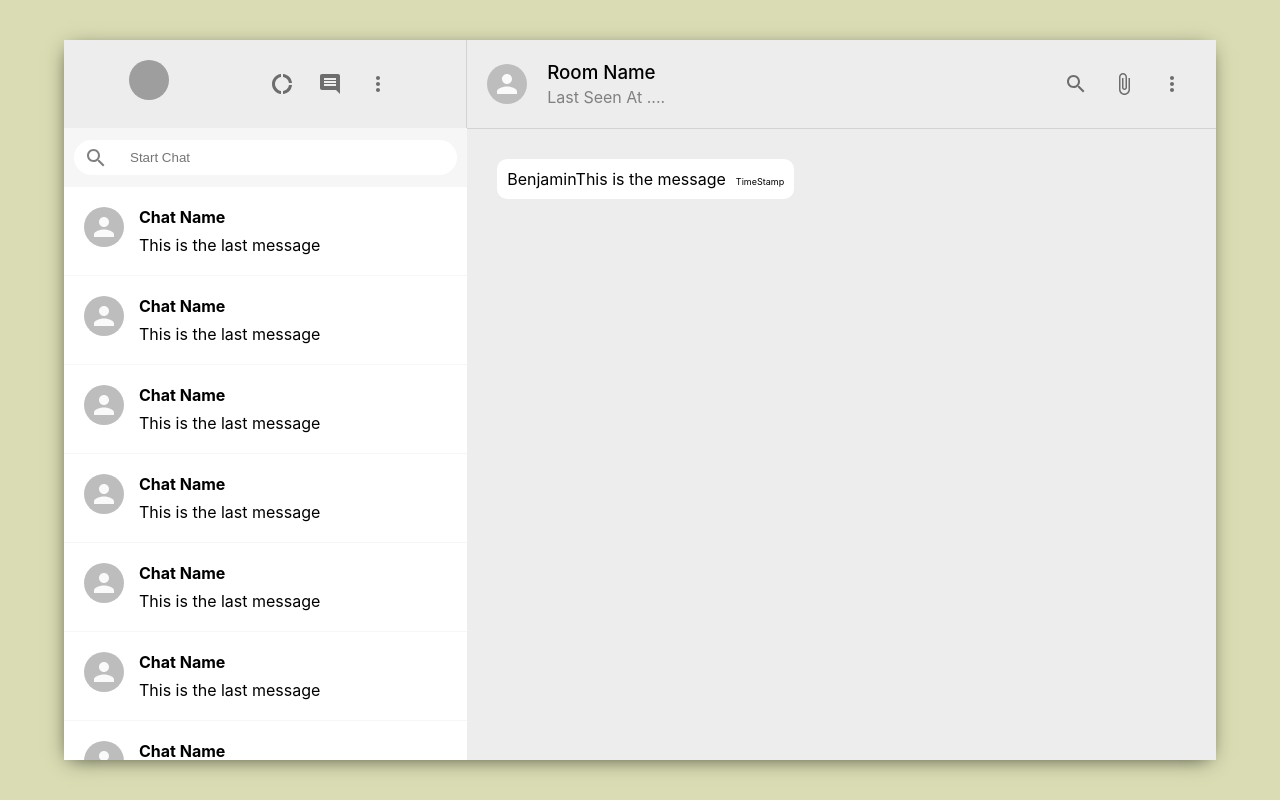
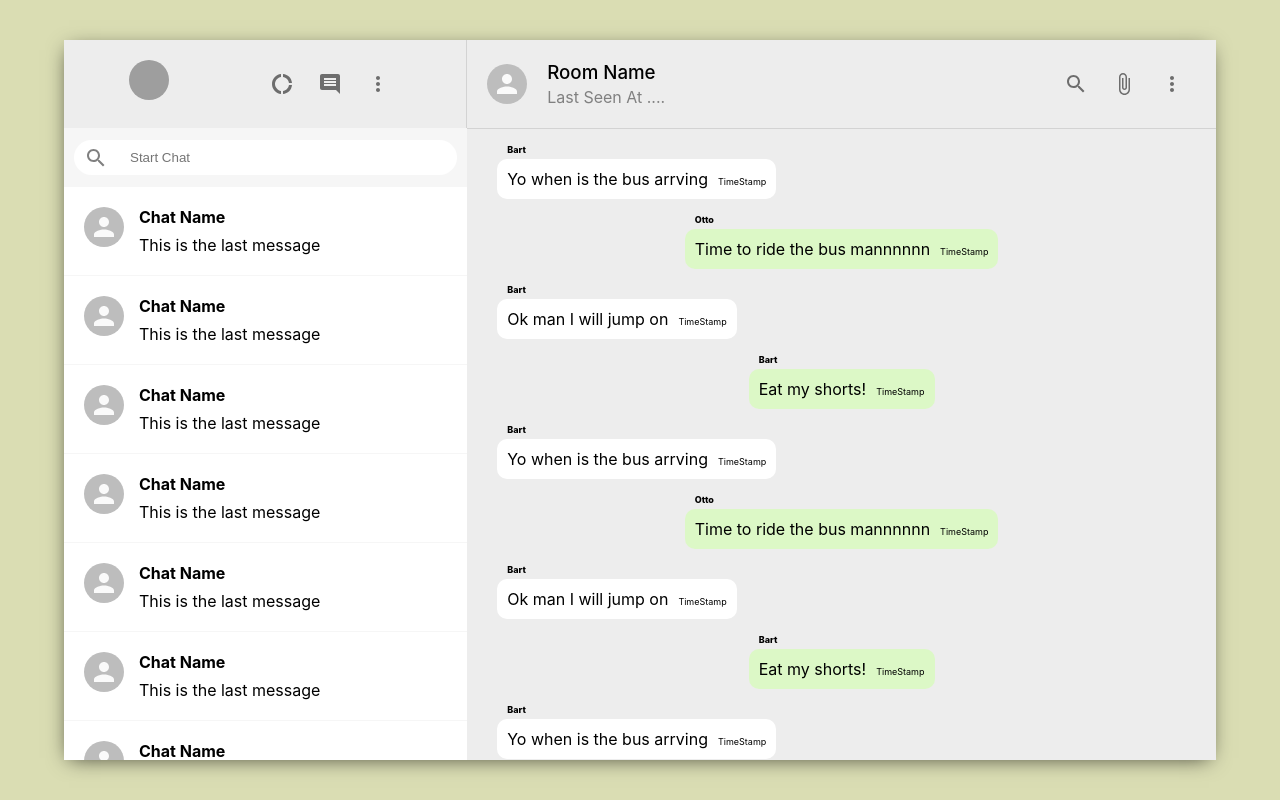
Before and after one commit to benjaminthedev/Whatsapp-Clone-MERN-Stack-Edition, a React (Create React App) app in the folder whatsapp/: page / in a window 1280 px wide. Built offline with nearby package versions, Linux system fonts and the light colour scheme; grey boxes are pictures that could not be loaded.

Commit message:
starting to build the footer chat

```diff
--- a/whatsapp/src/Chat/Chat.css
+++ b/whatsapp/src/Chat/Chat.css
@@ -30,18 +30,3 @@
     padding: 30px;
     overflow: scroll;
 }
-
-.chat__message{
-    position: relative;
-    font-size: 16px;
-    padding: 10px;
-    width: fit-content;
-    border-radius: 10px;
-    background-color: #fff;
-    margin-bottom: 30px;
-}
-
-.chat__timeStamp{
-    margin-left: 10px;
-    font-size: xx-small;
-}
--- a/whatsapp/src/Chat/Chat.js
+++ b/whatsapp/src/Chat/Chat.js
@@ -1,6 +1,7 @@
 import React from 'react'
 import { SearchOutlined, AttachFile, MoreVert } from '@material-ui/icons'
 import { Avatar, IconButton } from '@material-ui/core'
+import ChatMessage from './ChatMessage/ChatMessage'
 import './Chat.css'
 
 function Chat() {
@@ -30,17 +31,10 @@ function Chat() {
                 </div>
             </div>
 
-            <div className="chat__body">
-                <p className="chat__message">
-                    <span className="chat__name">Benjamin</span>
 
-                        This is the message
+            <ChatMessage />
 
-                        <span className="chat__timeStamp">
-                        TimeStamp
-                        </span>
-                </p>
-            </div>
+
 
 
         </div>
--- /dev/null
+++ b/whatsapp/src/Chat/ChatMessage/ChatMessage.css
@@ -0,0 +1,28 @@
+
+.chat__message{
+    position: relative;
+    font-size: 16px;
+    padding: 10px;
+    width: fit-content;
+    border-radius: 10px;
+    background-color: #fff;
+    margin-bottom: 30px;
+}
+
+.chat__timeStamp{
+    margin-left: 10px;
+    font-size: xx-small;
+}
+
+.chat__name{
+    position: absolute;
+    top: -15px;
+    font-weight: 800;
+    font-size: xx-small;
+}
+
+.chat__reciever{
+    margin: auto;
+    background-color: #dcf8c6;
+    margin-bottom: 30px;
+}
--- /dev/null
+++ b/whatsapp/src/Chat/ChatMessage/ChatMessage.js
@@ -0,0 +1,192 @@
+import React from 'react'
+import './ChatMessage.css'
+function ChatMessage() {
+    return (
+        <div className="chat__body">
+
+            <p className="chat__message">
+                <span className="chat__name">Bart</span>
+
+                        Yo when is the bus arrving
+
+                        <span className="chat__timeStamp">
+                    TimeStamp
+                        </span>
+            </p>
+
+
+
+            <p className="chat__message chat__reciever">
+                <span className="chat__name">Otto</span>
+
+                        Time to ride the bus mannnnnn
+
+                        <span className="chat__timeStamp">
+                    TimeStamp
+                        </span>
+            </p>
+
+            <p className="chat__message">
+                <span className="chat__name">Bart</span>
+
+                        Ok man I will jump on
+
+                        <span className="chat__timeStamp">
+                    TimeStamp
+                        </span>
+            </p>
+
+            <p className="chat__message chat__reciever">
+                <span className="chat__name">Bart</span>
+
+                        Eat my shorts!
+
+                        <span className="chat__timeStamp">
+                    TimeStamp
+                        </span>
+            </p>
+
+
+
+
+
+
+            <p className="chat__message">
+                <span className="chat__name">Bart</span>
+
+                        Yo when is the bus arrving
+
+                        <span className="chat__timeStamp">
+                    TimeStamp
+                        </span>
+            </p>
+
+
+
+            <p className="chat__message chat__reciever">
+                <span className="chat__name">Otto</span>
+
+                        Time to ride the bus mannnnnn
+
+                        <span className="chat__timeStamp">
+                    TimeStamp
+                        </span>
+            </p>
+
+            <p className="chat__message">
+                <span className="chat__name">Bart</span>
+
+                        Ok man I will jump on
+
+                        <span className="chat__timeStamp">
+                    TimeStamp
+                        </span>
+            </p>
+
+            <p className="chat__message chat__reciever">
+                <span className="chat__name">Bart</span>
+
+                        Eat my shorts!
+
+                        <span className="chat__timeStamp">
+                    TimeStamp
+                        </span>
+            </p>
+
+
+
+
+
+
+            <p className="chat__message">
+                <span className="chat__name">Bart</span>
+
+                        Yo when is the bus arrving
+
+                        <span className="chat__timeStamp">
+                    TimeStamp
+                        </span>
+            </p>
+
+
+
+            <p className="chat__message chat__reciever">
+                <span className="chat__name">Otto</span>
+
+                        Time to ride the bus mannnnnn
+
+                        <span className="chat__timeStamp">
+                    TimeStamp
+                        </span>
+            </p>
+
+            <p className="chat__message">
+                <span className="chat__name">Bart</span>
+
+                        Ok man I will jump on
+
+                        <span className="chat__timeStamp">
+                    TimeStamp
+                        </span>
+            </p>
+
+            <p className="chat__message chat__reciever">
+                <span className="chat__name">Bart</span>
+
+                        Eat my shorts!
+
+                        <span className="chat__timeStamp">
+                    TimeStamp
+                        </span>
+            </p>
+
+
+
+
+
+            <p className="chat__message">
+                <span className="chat__name">Bart</span>
+
+                        Yo when is the bus arrving
+
+                        <span className="chat__timeStamp">
+                    TimeStamp
+                        </span>
+            </p>
+
+
+
+            <p className="chat__message chat__reciever">
+                <span className="chat__name">Otto</span>
+
+                        Time to ride the bus mannnnnn
+
+                        <span className="chat__timeStamp">
+                    TimeStamp
+                        </span>
+            </p>
+
+            <p className="chat__message">
+                <span className="chat__name">Bart</span>
+
+                        Ok man I will jump on
+
+                        <span className="chat__timeStamp">
+                    TimeStamp
+                        </span>
+            </p>
+
+            <p className="chat__message chat__reciever">
+                <span className="chat__name">Bart</span>
+
+                        Eat my shorts!
+
+                        <span className="chat__timeStamp">
+                    TimeStamp
+                        </span>
+            </p>
+        </div>
+    )
+}
+
+export default ChatMessage
```
Also changed, not shown: whatsapp/src/Chat/ChatFooter/ChatFooter.js (added, +11 -0 lines), whatsapp/src/Chat/ChatFooter/ChatFooter.css (added).
